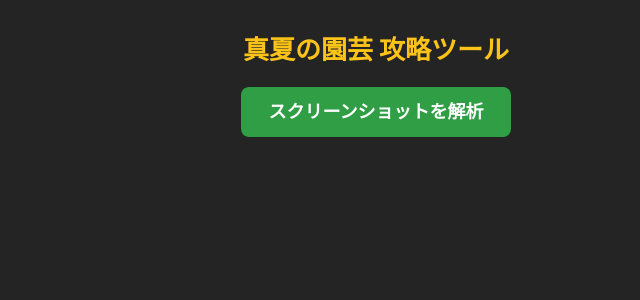
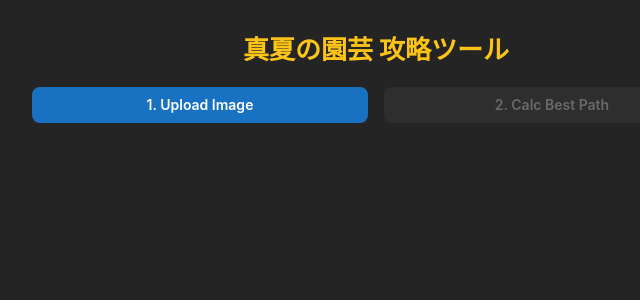
Before and after one commit to wanchankun/dd-sugoroku-route-calc, a React (Vite) app: page / in a window 1280 px wide. Shown: the top 300 px of the page, without its empty margins (264-904 px from the left). Built offline with nearby package versions, Linux system fonts and the light colour scheme.

Commit message:
Appコンポーネントを更新し、画像解析ロジックを改善しました。アップロード機能と最適ルート計算機能を追加し、UIを整えました。

```diff
--- a/src/App.tsx
+++ b/src/App.tsx
@@ -1,5 +1,5 @@
 import { useState, useRef } from 'react';
-import { Button, Container, Stack, Title, SimpleGrid, Paper, Text, Group, Box, Badge } from '@mantine/core';
+import { Button, Container, Stack, Title, SimpleGrid, Paper, Text, Group, Box, Badge, Divider } from '@mantine/core';
 
 // スコア定義
 const SCORE_MAP: Record<string, number> = { red: 50, purple: 20, green: 10, none: 0 };
@@ -8,13 +8,20 @@ type Point = { x: number; y: number };
 
 export default function App() {
   const [grid, setGrid] = useState<string[][]>([]);
+  const [startPos, setStartPos] = useState<Point | null>(null);
   const [bestPath, setBestPath] = useState<Point[]>([]);
   const [totalScore, setTotalScore] = useState(0);
+  const [isCalculating, setIsCalculating] = useState(false);
   const canvasRef = useRef<HTMLCanvasElement>(null);
 
-  // --- 画像解析ロジック ---
+  // --- 1. 画像解析（アップロードボタン用） ---
   const handleUpload = (file: File | null) => {
     if (!file) return;
+
+    // 前回のデータをリセット
+    setBestPath([]);
+    setTotalScore(0);
+
     const img = new Image();
     img.src = URL.createObjectURL(file);
     img.onload = () => {
@@ -26,12 +33,13 @@ export default function App() {
 
       const rows = 9;
       const cols = 7;
+      // 座標は標準的なスクショ比率に基づき調整
       const startX = img.width * 0.12;
       const startY = img.height * 0.28;
       const cellW = (img.width * 0.76) / cols;
       const cellH = (img.height * 0.50) / rows;
 
-      let charPos: Point = { x: 3, y: 4 }; // デフォルト位置
+      let detectedChar: Point = { x: 3, y: 5 }; // デフォルト
       const newGrid: string[][] = [];
 
       for (let r = 0; r < rows; r++) {
@@ -45,21 +53,26 @@ export default function App() {
           if (red > 200 && green < 100) type = 'red';
           else if (red > 130 && blue > 150) type = 'purple';
 
-          // キャラクター（オレンジの髪）の簡易検知
+          // キャラクター検知（オレンジ）
           if (red > 200 && green > 100 && green < 180 && blue < 100) {
-            charPos = { x: c, y: r };
+            detectedChar = { x: c, y: r };
           }
           row.push(type);
         }
         newGrid.push(row);
       }
       setGrid(newGrid);
-      calculateBestPath(newGrid, charPos);
+      setStartPos(detectedChar);
     };
   };
 
-  // --- 最適ルート探索 (DFS) ---
-  const calculateBestPath = (currentGrid: string[][], start: Point) => {
+  // --- 2. 最適ルート計算（Calcボタン用） ---
+  const handleCalculate = () => {
+    if (!grid.length || !startPos) return;
+    setIsCalculating(true);
+
+    // 重い処理なので少し遅延させてUIを更新
+    setTimeout(() => {
       let maxS = -1;
       let bestP: Point[] = [];
 
@@ -78,7 +91,7 @@ export default function App() {
           if (next.x >= 0 && next.x < 7 && next.y >= 0 && next.y < 9) {
             const key = `${next.x},${next.y}`;
             const isNew = !visited.has(key);
-          const s = isNew ? SCORE_MAP[currentGrid[next.y][next.x]] : 0;
+            const s = isNew ? SCORE_MAP[grid[next.y][next.x]] : 0;
 
             visited.add(key);
             solve(next, steps - 1, score + s, visited, [...path, next]);
@@ -87,9 +100,11 @@ export default function App() {
         }
       };
 
-    solve(start, 15, 0, new Set([`${start.x},${start.y}`]), [start]);
+      solve(startPos, 15, 0, new Set([`${startPos.x},${startPos.y}`]), [startPos]);
       setBestPath(bestP);
       setTotalScore(maxS);
+      setIsCalculating(false);
+    }, 100);
   };
 
   return (
@@ -97,24 +112,39 @@ export default function App() {
       <Stack align="center" gap="lg">
         <Title order={2} c="yellow.5">真夏の園芸 攻略ツール</Title>
 
-        <Button size="lg" color="green" onClick={() => document.getElementById('file-input')?.click()}>
-          スクリーンショットを解析
+        <Group grow w="100%">
+          <Button color="blue" onClick={() => document.getElementById('file-input')?.click()}>
+            1. Upload Image
           </Button>
+          <Button
+            color="orange"
+            disabled={grid.length === 0 || isCalculating}
+            loading={isCalculating}
+            onClick={handleCalculate}
+          >
+            2. Calc Best Path
+          </Button>
+        </Group>
+
         <input id="file-input" type="file" hidden accept="image/*" onChange={(e) => handleUpload(e.target.files?.[0] || null)} />
 
         <canvas ref={canvasRef} style={{ display: 'none' }} />
 
         {grid.length > 0 && (
           <Stack w="100%" gap="xs">
+            <Divider label="Analysis Result" labelPosition="center" />
+
             <Group justify="space-between">
-              <Text fw={700}>予測獲得スコア: <Text span c="yellow.5" fz="xl">{totalScore}</Text></Text>
-              <Badge color="blue">15歩ルート算出済み</Badge>
+              <Text fw={700}>獲得スコア: <Text span c="yellow.5" fz="xl">{totalScore}</Text></Text>
+              {startPos && <Badge variant="outline" color="orange">Start: {startPos.x},{startPos.y}</Badge>}
             </Group>
 
             <Paper withBorder p="xs" bg="dark.8">
               <SimpleGrid cols={7} spacing={4}>
                 {grid.map((row, r) => row.map((type, c) => {
                   const pathIndex = bestPath.findIndex(p => p.x === c && p.y === r);
+                  const isStart = startPos?.x === c && startPos?.y === r;
+
                   return (
                     <Box key={`${r}-${c}`} style={{ position: 'relative' }}>
                       <Paper
@@ -122,17 +152,21 @@ export default function App() {
                         bg={type === 'red' ? 'red.9' : type === 'purple' ? 'grape.9' : 'green.9'}
                         style={{
                           display: 'flex', justifyContent: 'center', alignItems: 'center',
-                          border: pathIndex >= 0 ? '2px solid white' : 'none',
-                          opacity: pathIndex >= 0 ? 1 : 0.4
+                          border: pathIndex >= 0 ? '2px solid white' : (isStart ? '2px solid orange' : 'none'),
+                          opacity: pathIndex >= 0 || isStart ? 1 : 0.4
                         }}
                       >
-                        {pathIndex >= 0 && <Text fw={900} fz="sm">{pathIndex}</Text>}
+                        {pathIndex >= 0 && <Text fw={900} fz="sm" c="white">{pathIndex}</Text>}
+                        {isStart && pathIndex === -1 && <Text fz="xs">Start</Text>}
                       </Paper>
                     </Box>
                   );
                 }))}
               </SimpleGrid>
             </Paper>
+            <Text size="xs" c="dimmed" textAlign="center">
+              ※数字は移動順序を表します。0がスタート地点です。
+            </Text>
           </Stack>
         )}
       </Stack>
```
Lines whose indentation alone changed are shown as unchanged.
